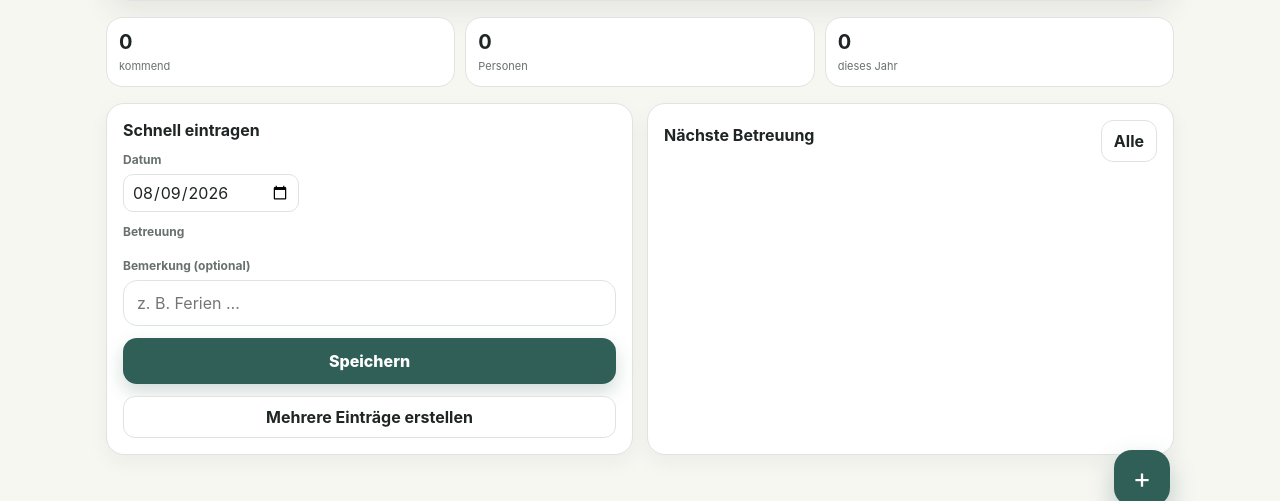
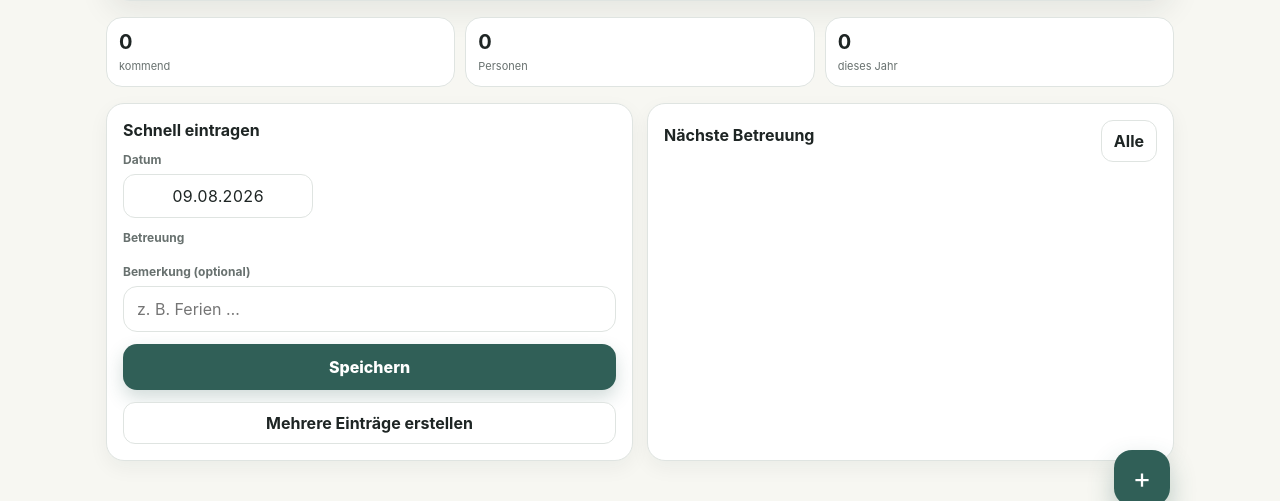
Before and after one commit to Ashguard85/Betreuung, a Flask app: page / in a window 1280 px wide. Shown: the part 208-709 px from the top of the page. Run offline with Flask 3, Linux system fonts and the light colour scheme; parts of the project's set-up code (start-up, migrations or seed data) failed here and were passed over.

Commit message:
Update app from uploaded ZIP

```diff
--- a/app/static/app.css
+++ b/app/static/app.css
@@ -73,45 +73,88 @@ body.modal-open{overflow:hidden}
 }
 
 
-/* Compact native date fields — especially for iPhone/Safari. */
-input[type="date"].input{
-  width:min(100%,176px);
-  max-width:176px;
-  height:38px;
-  min-height:38px;
-  padding:5px 8px;
-  border-radius:10px;
+/* Date controls: custom visual shell, native iOS picker remains as invisible tap target. */
+.date-shell{
+  position:relative;
+  display:flex;
+  align-items:center;
+  justify-content:center;
+  width:100%;
+  max-width:190px;
+  height:44px;
+  min-height:44px;
+  min-width:0;
+  overflow:hidden;
+  background:#fff;
+  border:1px solid var(--line);
+  border-radius:12px;
+  box-sizing:border-box;
+}
+.date-shell:focus-within{
+  border-color:#9ab7af;
+  box-shadow:0 0 0 3px #eaf3f0;
+}
+.date-shell .date-display{
+  display:block;
+  width:100%;
+  min-width:0;
+  padding:0 10px;
+  text-align:center;
   font-size:16px;
-  line-height:20px;
-  color-scheme:light;
+  font-variant-numeric:tabular-nums;
+  line-height:1;
+  color:var(--text);
+  white-space:nowrap;
+  overflow:hidden;
+  text-overflow:ellipsis;
+  pointer-events:none;
 }
-input[type="date"].input::-webkit-date-and-time-value{
-  min-height:0;
-  margin:0;
-  padding:0;
-  text-align:left;
+.date-shell .date-native{
+  position:absolute!important;
+  inset:0!important;
+  z-index:2;
+  display:block!important;
+  width:100%!important;
+  max-width:none!important;
+  min-width:0!important;
+  height:100%!important;
+  min-height:0!important;
+  margin:0!important;
+  padding:0!important;
+  border:0!important;
+  border-radius:0!important;
+  opacity:.001;
+  background:transparent!important;
+  box-shadow:none!important;
+  -webkit-appearance:none;
+  appearance:none;
+  color:transparent!important;
+  font-size:16px!important;
+  line-height:1!important;
 }
-input[type="date"].input::-webkit-datetime-edit{
-  padding:0;
+.date-shell .date-native::-webkit-date-and-time-value,
+.date-shell .date-native::-webkit-datetime-edit,
+.date-shell .date-native::-webkit-calendar-picker-indicator{
+  opacity:0;
 }
-input[type="date"].input::-webkit-calendar-picker-indicator{
-  margin:0;
-  padding:2px;
+.batch-modal .date-shell,
+.period-form-grid .date-shell{
+  max-width:none;
 }
-.batch-modal input[type="date"].input{
-  width:100%;
-  max-width:100%;
-  height:38px;
-  min-height:38px;
-  padding:5px 7px;
-  border-radius:10px;
+.batch-modal .date-shell{
+  height:42px;
+  min-height:42px;
+}
+.batch-form-grid .batch-field{
+  overflow:hidden;
+}
+.batch-form-grid .batch-field:nth-child(3),
+.batch-form-grid .batch-field:nth-child(4){
+  min-width:0;
 }
 @media(max-width:430px){
-  input[type="date"].input{
-    height:38px;
-    min-height:38px;
-    padding:4px 7px;
-    border-radius:10px;
-  }
-  #quickDate,#modalDate{max-width:168px}
+  .date-shell{height:42px;min-height:42px;max-width:176px}
+  .batch-modal .date-shell{height:40px;min-height:40px;max-width:none}
+  .batch-form-grid{column-gap:12px}
+  .date-shell .date-display{font-size:15px;padding:0 7px}
 }
--- a/app/static/app.js
+++ b/app/static/app.js
@@ -34,6 +34,33 @@ async function api(url, options={}) {
 }
 function esc(s){ return String(s ?? "").replace(/[&<>"']/g, m=>({"&":"&amp;","<":"&lt;",">":"&gt;",'"':"&quot;","'":"&#39;"}[m])); }
 function isoToday(){ const d=new Date(); return `${d.getFullYear()}-${String(d.getMonth()+1).padStart(2,"0")}-${String(d.getDate()).padStart(2,"0")}`; }
+function formatDateValue(value){
+  if(!value) return "Datum wählen";
+  const m=String(value).match(/^(\d{4})-(\d{2})-(\d{2})$/);
+  return m ? `${m[3]}.${m[2]}.${m[1]}` : value;
+}
+function syncDateShell(input){
+  const shell=input?.closest?.(".date-shell");
+  const display=shell?.querySelector(".date-display");
+  if(display) display.textContent=formatDateValue(input.value);
+}
+function syncAllDateShells(){ qsa('.date-shell input[type="date"]').forEach(syncDateShell); }
+function upgradeDateInputs(){
+  qsa('input[type="date"].input').forEach(input=>{
+    if(input.closest(".date-shell")){ syncDateShell(input); return; }
+    const shell=document.createElement("div");
+    shell.className="date-shell";
+    input.parentNode.insertBefore(shell,input);
+    shell.appendChild(input);
+    input.classList.add("date-native");
+    const display=document.createElement("span");
+    display.className="date-display";
+    shell.appendChild(display);
+    input.addEventListener("input",()=>syncDateShell(input));
+    input.addEventListener("change",()=>syncDateShell(input));
+    syncDateShell(input);
+  });
+}
 function monthShort(d){ return d.toLocaleDateString("de-CH",{month:"short"}).replace(".",""); }
 function weekdayShort(d){ return d.toLocaleDateString("de-CH",{weekday:"short"}).replace(".",""); }
 function personById(id){ return people.find(p=>Number(p.id)===Number(id)); }
@@ -227,6 +254,7 @@ function openModal(id=null){
   const e=id?entries.find(x=>Number(x.id)===Number(id)):null;
   qs("#modalTitle").textContent=e?"Eintrag bearbeiten":"Betreuung eintragen";
   qs("#modalDate").value=e?e.day:(qs("#quickDate").value||isoToday());
+  syncDateShell(qs("#modalDate"));
   qs("#modalNote").value=e?e.note:"";
   selectedModal=e?e.person_id:(people[0]?.id||null);
   renderPersonButtons("#modalPeople","modal");
@@ -234,7 +262,7 @@ function openModal(id=null){
   qs("#modalBack").classList.add("open");
 }
 function closeModal(){qs("#modalBack").classList.remove("open");editingId=null;}
-function prefillDate(day){openModal();qs("#modalDate").value=day;}
+function prefillDate(day){openModal();qs("#modalDate").value=day;syncDateShell(qs("#modalDate"));}
 
 function formatIsoDate(day){
   if(!day) return "";
@@ -264,6 +292,8 @@ function openBatchModal(){
   const now=new Date();
   qs("#batchStart").value=isoToday();
   qs("#batchEnd").value=`${now.getFullYear()}-12-31`;
+  syncDateShell(qs("#batchStart"));
+  syncDateShell(qs("#batchEnd"));
   qs("#batchWeekday").value=String((now.getDay()+6)%7);
   qs("#batchNote").value="";
   resetBatchPreview();
@@ -434,7 +464,9 @@ document.addEventListener("click",e=>{
 document.addEventListener("DOMContentLoaded", async ()=>{
   yearOptions(qs("#yearSelect"));
   yearOptions(qs("#filterYear"));
+  upgradeDateInputs();
   qs("#quickDate").value=isoToday();
+  syncDateShell(qs("#quickDate"));
 
   qs("#quickSave").addEventListener("click",async()=>{
     try{
@@ -479,6 +511,8 @@ document.addEventListener("DOMContentLoaded", async ()=>{
   });
   qs("#periodStart").value=isoToday();
   qs("#periodEnd").value=isoToday();
+  syncDateShell(qs("#periodStart"));
+  syncDateShell(qs("#periodEnd"));
   qs("#addPeriod").addEventListener("click",addPeriod);
   qs("#periodKind").addEventListener("change",()=>{
     qs("#periodColor").value=qs("#periodKind").value==="holiday"?"#d65a6f":qs("#periodKind").value==="vacation"?"#f2a65a":"#80a4c2";
--- a/app/static/service-worker.js
+++ b/app/static/service-worker.js
@@ -1,4 +1,4 @@
-const VERSION = "betreuung-pwa-v8";
+const VERSION = "betreuung-pwa-v9";
 const STATIC_CACHE = `${VERSION}-static`;
 const DATA_CACHE = `${VERSION}-data`;
 const PAGE_CACHE = `${VERSION}-pages`;
--- a/app/templates/index.html
+++ b/app/templates/index.html
@@ -10,7 +10,7 @@
   <link rel="manifest" href="/manifest.webmanifest">
   <link rel="icon" href="/static/icon.svg">
   <link rel="apple-touch-icon" sizes="180x180" href="/static/apple-touch-icon.png">
-  <link rel="stylesheet" href="/static/app.css">
+  <link rel="stylesheet" href="/static/app.css?v=9">
   <title>{{ title }}</title>
 </head>
 <body>
@@ -274,6 +274,6 @@
 </div>
 
 <div id="toast" class="toast"></div>
-<script src="/static/app.js"></script>
+<script src="/static/app.js?v=9"></script>
 </body>
 </html>
```
Also changed, not shown: 1 other file.
